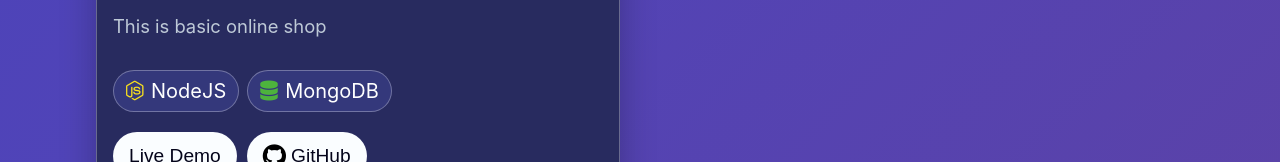
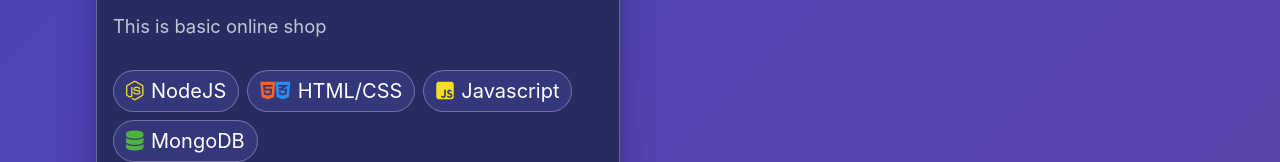
Before and after one commit to LendiDev/portfolio-website-v1, a React (Create React App) app: page / in a window 1280 px wide. Shown: the part 1478-1640 px from the top of the page. Built offline with nearby package versions, Linux system fonts and the light colour scheme.

Commit message:
make badges reusable

```diff
--- a/src/components/Badges/index.js
+++ b/src/components/Badges/index.js
@@ -1,65 +1,7 @@
+import badgesData from "../../data/badges-data";
 import Badge from "../Badge";
+
 import "./Badges.css";
-
-const listOfSkillBadges = [
-  {
-    iconClassName: "fa-brands fa-square-js",
-    iconColor: "#F7DF1E",
-    title: "Javascript",
-  },
-  {
-    iconClassName: "fa-brands fa-html5",
-    iconColor: "#f06529",
-    iconClassName2: "fa-brands fa-css3-alt",
-    iconColor2: "#298EF1",
-    title: "HTML/CSS",
-  },
-  {
-    iconClassName: "fa-brands fa-react",
-    iconColor: "#5ED4F3",
-    title: "React",
-  },
-  {
-    iconClassName: "fa-brands fa-node-js",
-    iconColor: "#F7DF1E",
-    title: "NodeJS",
-  },
-  {
-    iconClassName: "fa-brands fa-react",
-    iconColor: "#5ED4F3",
-    title: "React Native",
-  },
-  {
-    iconClassName: "fa-brands fa-android",
-    iconColor: "#3DDC84",
-    title: "Android",
-  },
-  {
-    iconClassName: "fa-brands fa-swift",
-    iconColor: "#E94E37",
-    title: "Swift",
-  },
-  {
-    iconClassName: "fa-brands fa-python",
-    iconColor: "#F7CA3F",
-    title: "Python",
-  },
-  {
-    iconClassName: "fa-brands fa-java",
-    iconColor: "#fff",
-    title: "Java",
-  },
-  {
-    iconClassName: "fa-solid fa-database",
-    iconColor: "#4DB33D",
-    title: "MongoDB",
-  },
-  {
-    iconClassName: "fa-solid fa-database",
-    iconColor: "#008bb9",
-    title: "SQL",
-  },
-];
 
 const Badges = ({ type = "skills", customBadges }) => {
   const createBadges = (badgesList) => {
@@ -71,7 +13,7 @@ const Badges = ({ type = "skills", customBadges }) => {
   return (
     <>
       {!customBadges
-        ? type === "skills" && createBadges(listOfSkillBadges)
+        ? type === "skills" && createBadges(Object.values(badgesData))
         : createBadges(customBadges)}
     </>
   );
--- a/src/components/PortfolioList/PortfolioItem/index.js
+++ b/src/components/PortfolioList/PortfolioItem/index.js
@@ -1,3 +1,4 @@
+import badgesData from "../../../data/badges-data";
 import Badges from "../../Badges";
 import "./PortfolioItem.css";
 const PortfolioItem = ({
@@ -9,6 +10,8 @@ const PortfolioItem = ({
   liveDemoButton,
   gitHubButton,
 }) => {
+  const customBadges = badges.map((badgeName) => badgesData[badgeName]);
+
   return (
     <li className="portfolio-item">
       <div className="image-wrapper">
@@ -20,7 +23,7 @@ const PortfolioItem = ({
           <p className="app-info">{description}</p>
         </div>
         <div class="bottom-flex">
-          <Badges customBadges={badges} type="stack"/>
+          <Badges customBadges={customBadges} type="stack" />
           <div className="portfolio-actions">
             {liveDemoButton}
             {gitHubButton}
--- a/src/components/PortfolioList/index.js
+++ b/src/components/PortfolioList/index.js
@@ -7,18 +7,7 @@ const portfolioListData = [
     imageAlt: "Online shop preview",
     header: "Online Shop",
     description: "This is basic online shop",
-    badges: [
-      {
-        iconClassName: "fa-brands fa-node-js",
-        iconColor: "#F7DF1E",
-        title: "NodeJS",
-      },
-      {
-        iconClassName: "fa-solid fa-database",
-        iconColor: "#4DB33D",
-        title: "MongoDB",
-      },
-    ],
+    badges: ["nodejs", "htmlCss", "javascript", "mongodb"],
     liveDemoButton: (
       <button href="" className="btn btn-regular-font">
         Live Demo
@@ -40,11 +29,7 @@ const PortfolioList = () => {
     });
   };
 
-  return (
-    <ul className="portfolio-list">
-      {createPortfolioList()}
-    </ul>
-  );
+  return <ul className="portfolio-list">{createPortfolioList()}</ul>;
 };
 
 export default PortfolioList;
--- /dev/null
+++ b/src/data/badges-data.js
@@ -0,0 +1,66 @@
+const badgesData = {
+  javascript: {
+    iconClassName: "fa-brands fa-square-js",
+    iconColor: "#F7DF1E",
+    title: "Javascript",
+  },
+  htmlCss: {
+    iconClassName: "fa-brands fa-html5",
+    iconColor: "#f06529",
+    iconClassName2: "fa-brands fa-css3-alt",
+    iconColor2: "#298EF1",
+    title: "HTML/CSS",
+  },
+  react: {
+    iconClassName: "fa-brands fa-react",
+    iconColor: "#5ED4F3",
+    title: "React",
+  },
+  nodejs: {
+    iconClassName: "fa-brands fa-node-js",
+    iconColor: "#F7DF1E",
+    title: "NodeJS",
+  },
+  reactNative: {
+    iconClassName: "fa-brands fa-react",
+    iconColor: "#5ED4F3",
+    title: "React Native",
+  },
+  android: {
+    iconClassName: "fa-brands fa-android",
+    iconColor: "#3DDC84",
+    title: "Android",
+  },
+  swift: {
+    iconClassName: "fa-brands fa-swift",
+    iconColor: "#E94E37",
+    title: "Swift",
+  },
+  python: {
+    iconClassName: "fa-brands fa-python",
+    iconColor: "#F7CA3F",
+    title: "Python",
+  },
+  java: {
+    iconClassName: "fa-brands fa-java",
+    iconColor: "#fff",
+    title: "Java",
+  },
+  mongodb: {
+    iconClassName: "fa-solid fa-database",
+    iconColor: "#4DB33D",
+    title: "MongoDB",
+  },
+  sql: {
+    iconClassName: "fa-solid fa-database",
+    iconColor: "#008bb9",
+    title: "SQL",
+  },
+  tdd: {
+    iconClassName: "fa-solid fa-flask",
+    iconColor: "#16E118",
+    title: "TDD",
+  },
+}
+
+export default badgesData;
```
